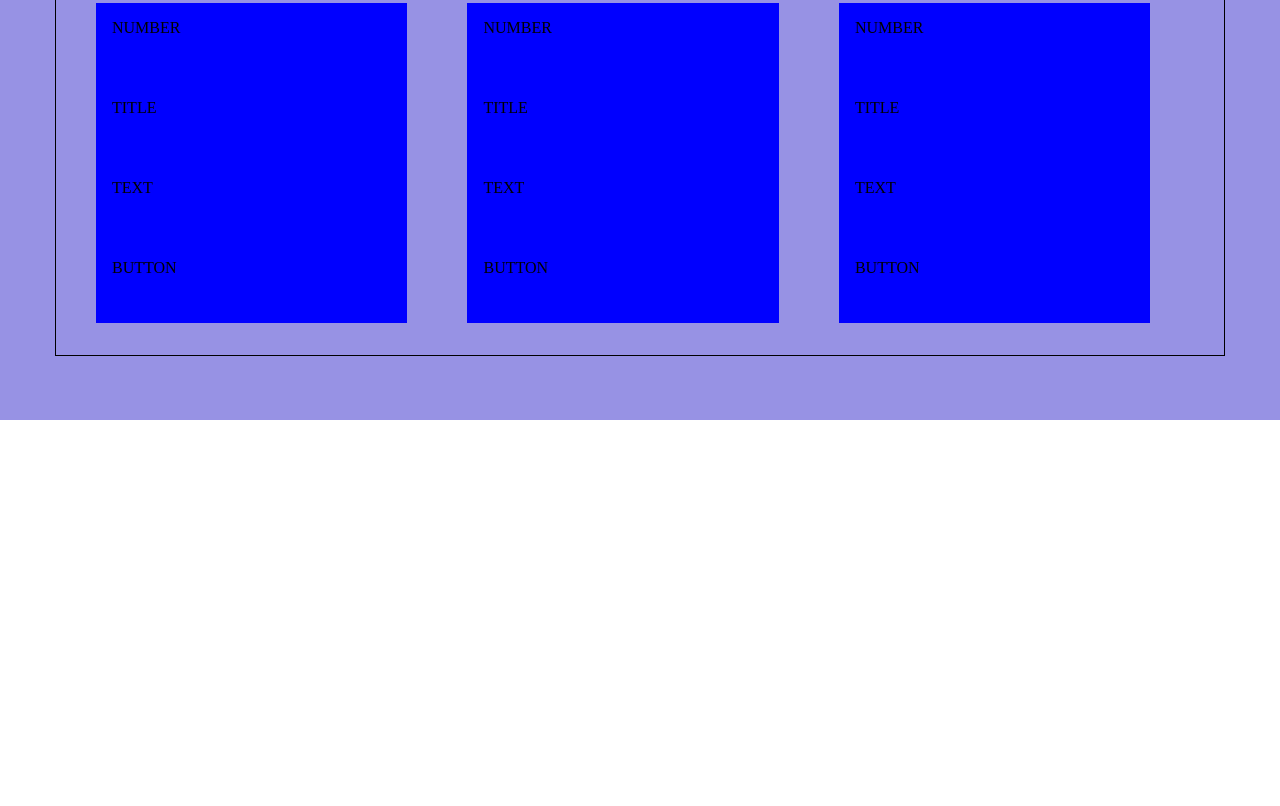
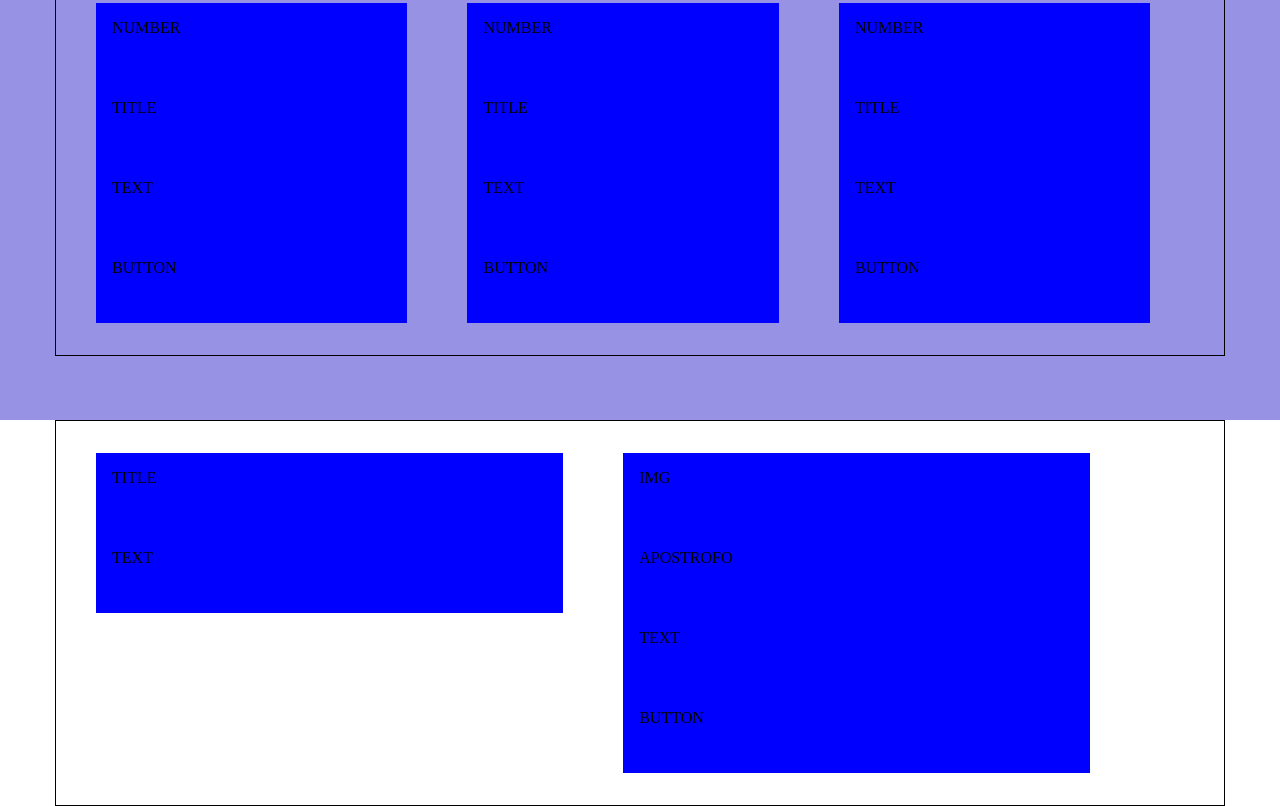
Before and after one commit to GiuseppeSU/htmlcss-responsive-layout, a plain HTML site: page index.html in a window 1280 px wide. Shown: the part 2028-2834 px from the top of the page. Before the commit the page ends 2448 px from the top, so only its background shows below. Drawn offline with Linux system fonts and the light colour scheme.

Commit message:
Fine 5 section e inizio 6

```diff
--- a/css/style.css
+++ b/css/style.css
@@ -92,13 +92,18 @@ main {
 
 .cards{
     border: 1px solid black;
-    width: 100%;
 }
 
 
 #fourd .card{
     margin-top: 2rem;
     margin-bottom: 2rem;
+}
+
+#fifth .card{
+    margin-top: 2rem;
+    margin-bottom: 2rem;
+
 }
 
 
@@ -143,6 +148,17 @@ main {
     }
 
     #fourd .card{
+        margin-left: 40px;
+        margin-right: 20px;
+        width: calc(80% /2);
+    }
+
+    #fifth .cards{
+        display: flex;
+        flex-wrap: wrap;
+    }
+
+    #fifth .card{
         margin-left: 40px;
         margin-right: 20px;
         width: calc(80% /2);
--- a/index.html
+++ b/index.html
@@ -147,6 +147,25 @@
         </section>
 
 
+        <section id="fifth">
+            <div class="container">
+                <div class="cards">
+                    <div class="card">
+                        <div class="small-box">TITLE</div>
+                        <div class="small-box">TEXT</div>
+                    </div>
+                    <div class="card">
+                        <div class="small-box">IMG</div>
+                        <div class="small-box">APOSTROFO</div>
+                        <div class="small-box">TEXT</div>
+                        <div class="small-box">BUTTON</div>
+                    </div>
+                </div>
+            </div>
+
+        </section>
+
+
 
     </main>
     <!-- FINE MAIN -->
```
